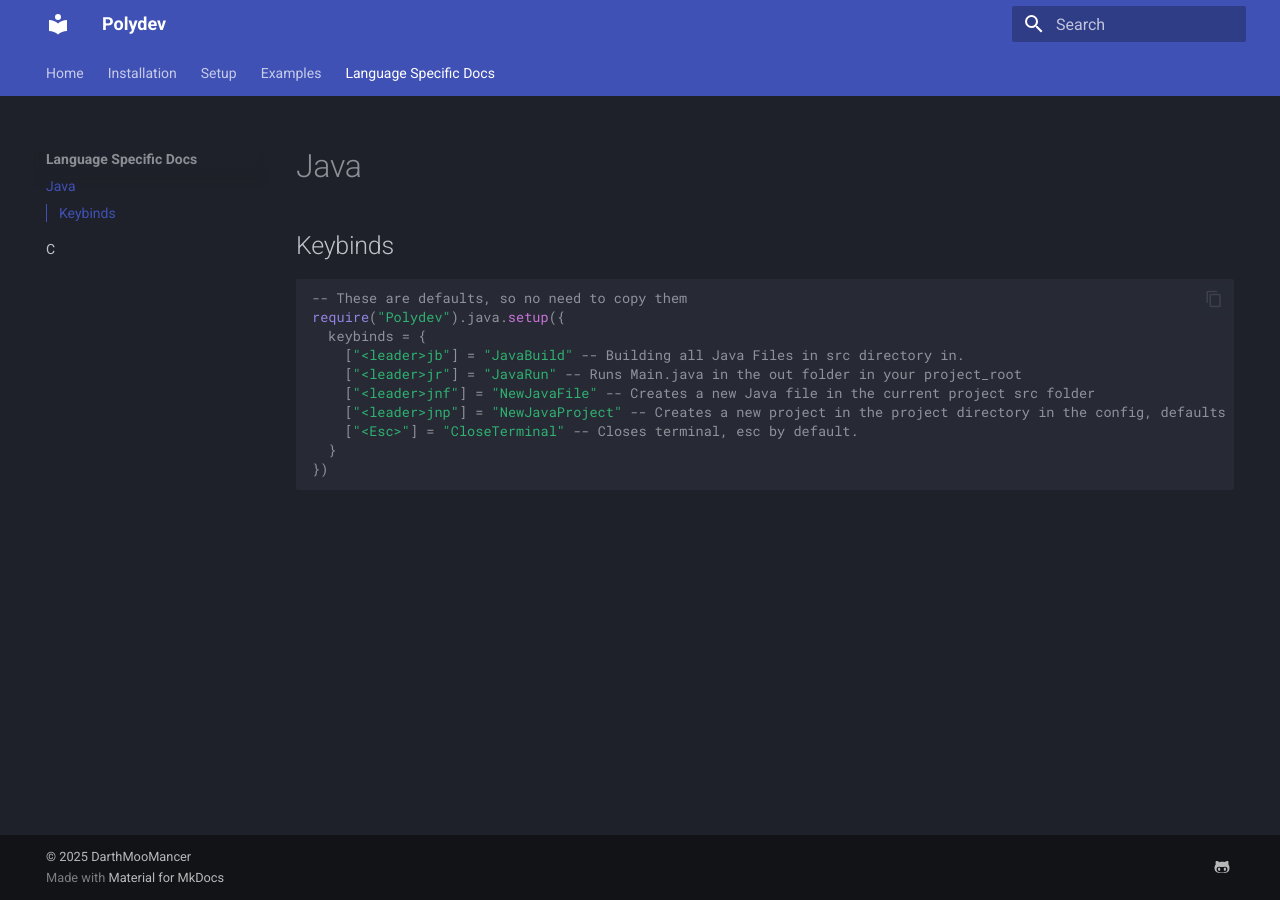
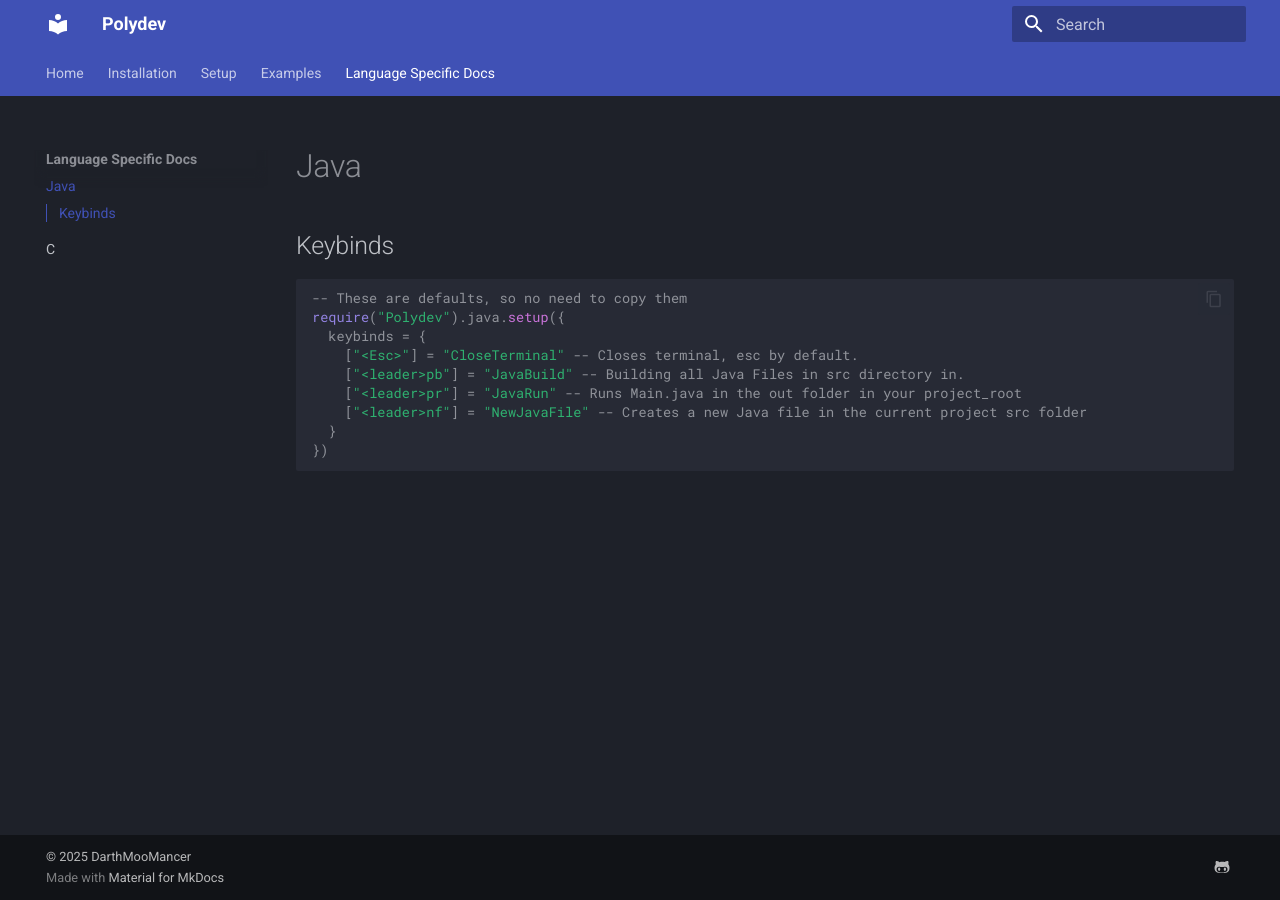
Before and after one commit to DarthMooMancer/Polydev, an MkDocs documentation site: the page built from docs/languages/java.md, in a window 1280 px wide. Built offline with MkDocs 1.6.1 and Material for MkDocs 9.7.7, drawn with Linux system fonts in a browser that asks for light colours.

Commit message:
Update java.md

````diff
--- a/docs/languages/java.md
+++ b/docs/languages/java.md
@@ -3,11 +3,10 @@
 -- These are defaults, so no need to copy them
 require("Polydev").java.setup({
   keybinds = {
-    ["<leader>jb"] = "JavaBuild" -- Building all Java Files in src directory in.
-    ["<leader>jr"] = "JavaRun" -- Runs Main.java in the out folder in your project_root
-    ["<leader>jnf"] = "NewJavaFile" -- Creates a new Java file in the current project src folder
-    ["<leader>jnp"] = "NewJavaProject" -- Creates a new project in the project directory in the config, defaults to ~/Projects unless project_root is set
     ["<Esc>"] = "CloseTerminal" -- Closes terminal, esc by default.
+    ["<leader>pb"] = "JavaBuild" -- Building all Java Files in src directory in.
+    ["<leader>pr"] = "JavaRun" -- Runs Main.java in the out folder in your project_root
+    ["<leader>nf"] = "NewJavaFile" -- Creates a new Java file in the current project src folder
   }
 })
 ```
````
